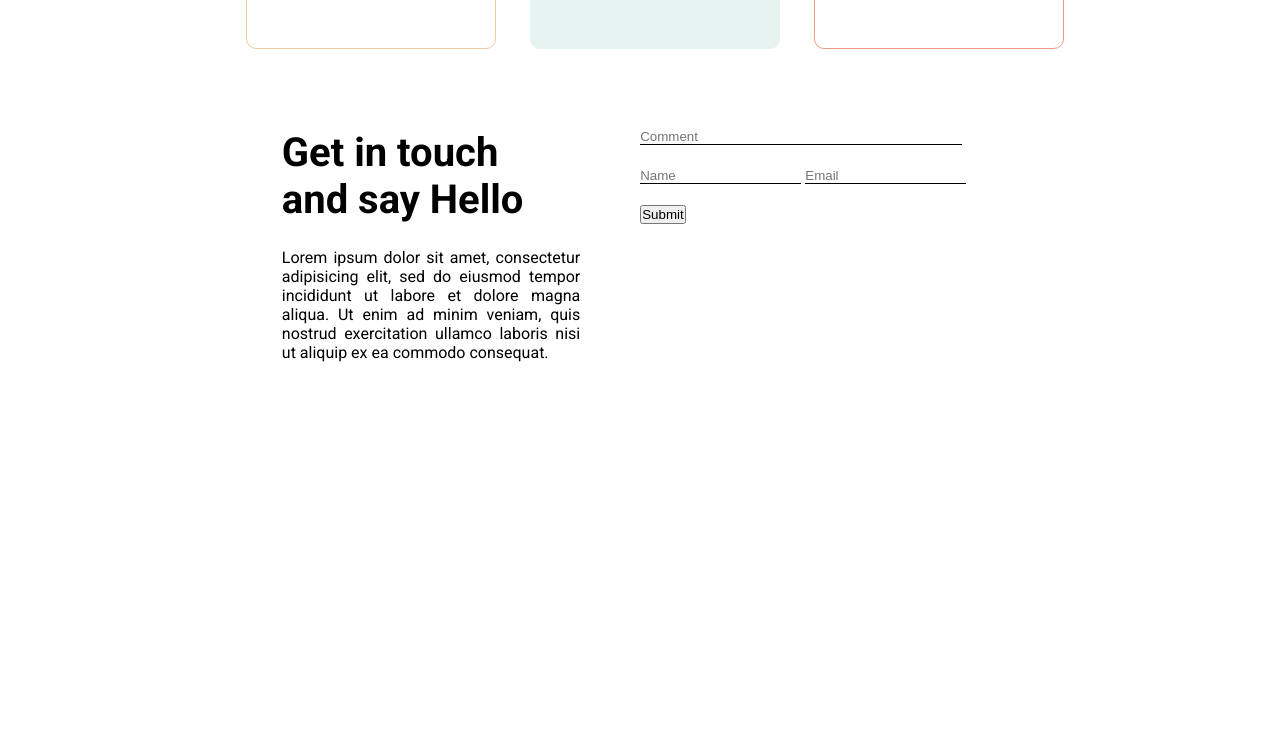
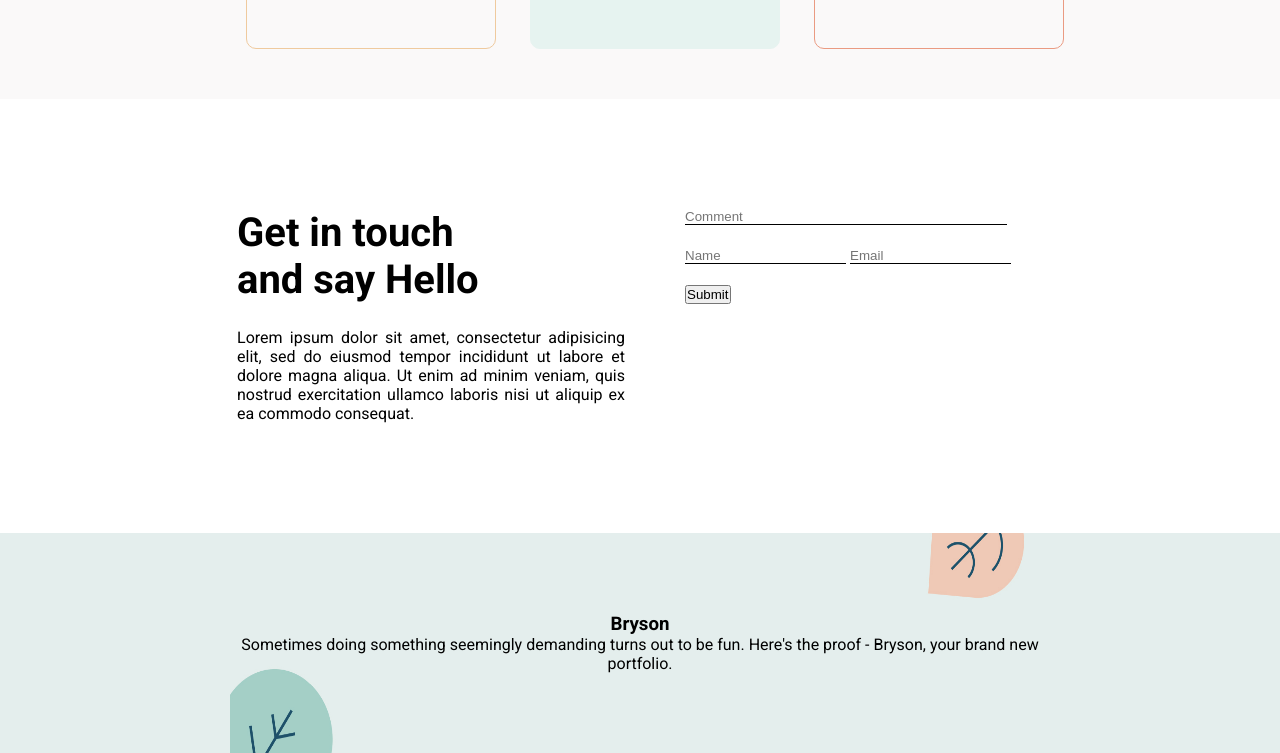
Before and after one commit to ser911/proj-html-vuejs, a website: page index.html in a window 1280 px wide. Shown: the part 2923-3676 px from the top of the page. Before the commit the page ends 3315 px from the top, so only its background shows below. Drawn offline with Linux system fonts and the light colour scheme.

Commit message:
css raw complete

```diff
--- a/components/_footer.scss
+++ b/components/_footer.scss
@@ -1,10 +1,12 @@
 footer{
-  display: flex;
+
   .input-form{
     flex-basis: 70%;
     margin: 0 auto;
     display: flex;
+    flex-basis: 100%;
     justify-content: center;
+    padding: 80px;
 
     .f-left, .f-right{
       padding: 30px;
@@ -38,4 +40,17 @@ footer{
       width: 90%;
     }
   }
+  .socials-wrapper{
+    background-color: #E4EEED;
+    .socials{
+      background-image: url("../images/h2-footer-img-01.jpg");
+      background-size: 80% 100%;
+      background-repeat: no-repeat;
+      background-position: center;
+      text-align: center;
+      padding: 80px;
+      width: 80%;
+      margin: 0 auto;
+    }
+  }
 }
--- a/components/_main.scss
+++ b/components/_main.scss
@@ -99,6 +99,9 @@ img{
 .plans{
   padding: 50px 0;
   text-align: center;
+  background-image: url("../images/h2-background-img-03.png");
+  background-position: center;
+  background-size: cover;
 
 
 
--- a/index.html
+++ b/index.html
@@ -139,6 +139,14 @@
     </div>
 
   </section>
+  <section class="socials-wrapper">
+    <div class="socials">
+      <h3>Bryson</h3>
+      <p>Sometimes doing something seemingly demanding turns out to be fun.
+        Here's the proof - Bryson, your brand new portfolio. </p>
+      </div>
+
+  </section>
 </footer>
   <!-- /FOOTER -->
 
```
Also changed, not shown: dist/app.css.
